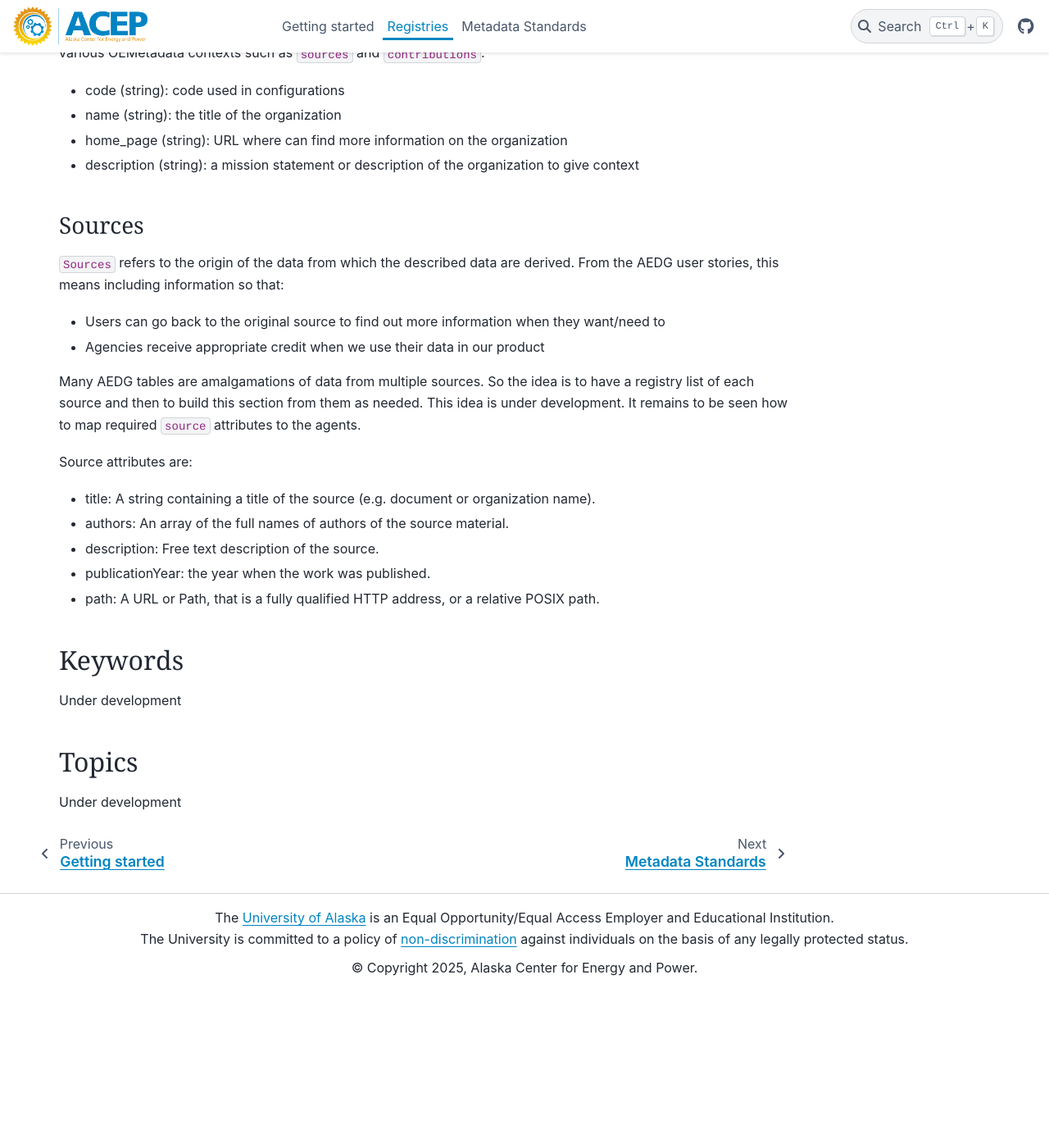
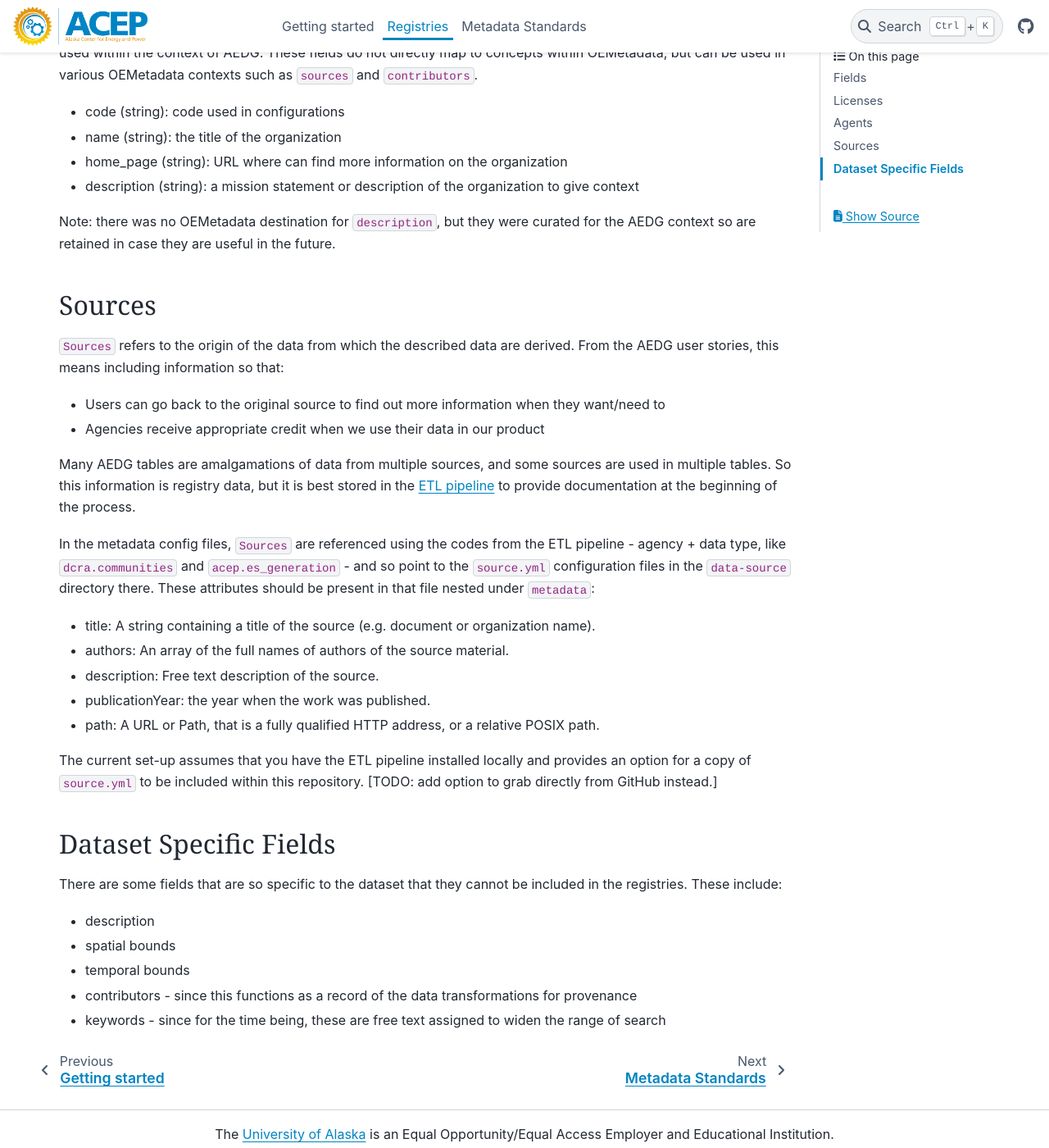
Before and after one commit to acep-aedg/aedg-metadata, a Sphinx documentation site: the page built from docs/source/registries.md, in a window 1280 px wide and 1400 px high, scrolled down 1818 px. Shown: the whole window at 82% size. Built offline with Sphinx 7.4.7 and the PyData theme 0.15.4, drawn with Linux system fonts in a browser that asks for light colours; pages that are not in the unit, such as notebooks, are missing from menus; before the commit the page ends 3027 px from its top, so only the background shows below that; some of the changed text lies outside the part shown.

Commit message:
correct tests and documentation based on lastest edits

```diff
--- a/docs/source/registries.md
+++ b/docs/source/registries.md
@@ -40,27 +40,29 @@ License attributes are:
 - title: A string containing human-readable title.
 - instruction: A short description of rights and obligations. The use of tl;drLegal is recommended.
 - attribution: A copyright owner of the data. Must be provided if attribution licenses are used.
-- copyrightStatement: A link or path that proves that the data has the appropriate license. This can be a page number or website imprint.
+- copyrightStatement: A link or path that proves that the data has the appropriate license. This can be a page number or website imprint. This would depend on the dataset, so cannot be set in the registry, so we don't use this field.
 
 ## Agents
 
-This is borrowing a concept used at Axiom Data Science: to create definitions for agents or organizations that can be used within the context of AEDG. These fields do not directly map to concepts within OEMetadata, but can be used in various OEMetadata contexts such as `sources` and `contributions`.
+This is borrowing a concept used at Axiom Data Science: to create definitions for agents or organizations that can be used within the context of AEDG. These fields do not directly map to concepts within OEMetadata, but can be used in various OEMetadata contexts such as `sources` and `contributors`.
 
 - code (string): code used in configurations
 - name (string): the title of the organization
 - home_page (string): URL where can find more information on the organization
 - description (string): a mission statement or description of the organization to give context
 
-### Sources
+Note: there was no OEMetadata destination for `description`, but they were curated for the AEDG context so are retained in case they are useful in the future.
+
+## Sources
 
 `Sources` refers to the origin of the data from which the described data are derived. From the AEDG user stories, this means including information so that:
 
 - Users can go back to the original source to find out more information when they want/need to
 - Agencies receive appropriate credit when we use their data in our product
 
-Many AEDG tables are amalgamations of data from multiple sources. So the idea is to have a registry list of each source and then to build this section from them as needed. This idea is under development. It remains to be seen how to map required `source` attributes to the agents.
+Many AEDG tables are amalgamations of data from multiple sources, and some sources are used in multiple tables. So this information is registry data, but it is best stored in the [ETL pipeline](https://github.com/acep-aedg/aedg-etl-2024) to provide documentation at the beginning of the process.
 
-Source attributes are:
+ In the metadata config files, `Sources` are referenced using the codes from the ETL pipeline - agency + data type, like `dcra.communities` and `acep.es_generation` - and so point to the `source.yml` configuration files in the `data-source` directory there. These attributes should be present in that file nested under `metadata`:
 
 - title: A string containing a title of the source (e.g. document or organization name).
 - authors: An array of the full names of authors of the source material.
@@ -68,10 +70,14 @@ Source attributes are:
 - publicationYear: the year when the work was published.
 - path: A URL or Path, that is a fully qualified HTTP address, or a relative POSIX path.
 
-## Keywords
+The current set-up assumes that you have the ETL pipeline installed locally and provides an option for a copy of `source.yml` to be included within this repository. [TODO: add option to grab directly from GitHub instead.]
 
-Under development
+## Dataset Specific Fields
 
-## Topics
+There are some fields that are so specific to the dataset that they cannot be included in the registries. These include:
 
-Under development
+- description
+- spatial bounds
+- temporal bounds
+- contributors - since this functions as a record of the data transformations for provenance
+- keywords - since for the time being, these are free text assigned to widen the range of search
```
Also changed, not shown: src/registry/licenses.yml (+3 -5 lines), 2 other files.
